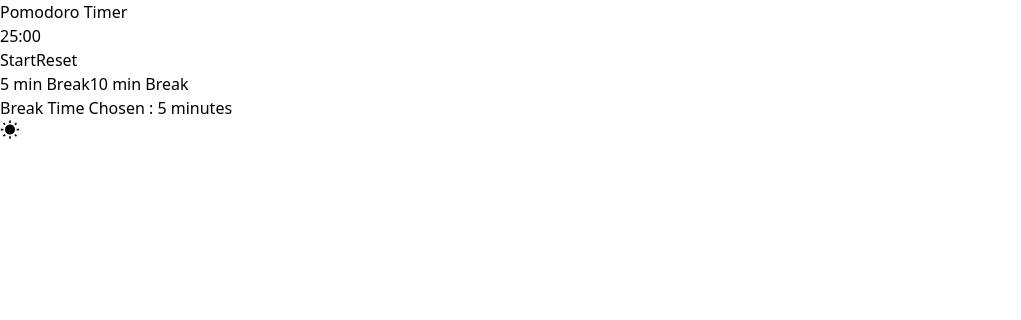
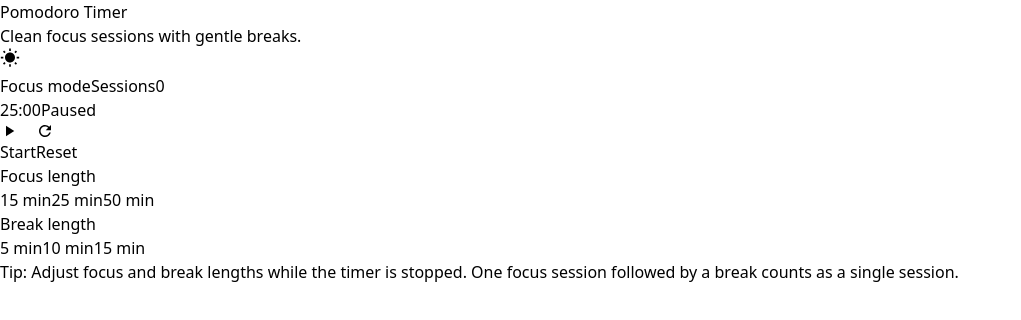
Before and after one commit to aliiexe/Pomodoro-Timer, a React (Vite) app: page / in a window 1280 px wide. Shown: the top 320 px of the page, without its empty margins (0-1021 px from the left). Built offline with nearby package versions, Linux system fonts and the light colour scheme.

Commit message:
fix: update dependencies and UI/UX

```diff
--- a/package.json
+++ b/package.json
@@ -23,10 +23,8 @@
     "eslint-plugin-react": "^7.33.2",
     "eslint-plugin-react-hooks": "^4.6.0",
     "eslint-plugin-react-refresh": "^0.4.5",
-    "init": "^0.1.2",
-    "npx": "^10.2.2",
     "postcss": "^8.4.35",
     "tailwindcss": "^3.4.1",
-    "vite": "^5.1.4"
+    "vite": "^7.3.1"
   }
 }
--- a/src/Pomodoro.jsx
+++ b/src/Pomodoro.jsx
@@ -1,20 +1,60 @@
 import { useState, useEffect } from 'react';
-import { MdWbSunny, MdBrightness3 } from 'react-icons/md';
+import { MdWbSunny, MdBrightness3, MdPlayArrow, MdPause, MdRefresh } from 'react-icons/md';
+
+const STORAGE_KEYS = {
+  theme: 'pomodoro_theme',
+  workDuration: 'pomodoro_work_duration',
+  breakTime: 'pomodoro_break_time',
+};
+
+const getInitialTheme = () => {
+  if (typeof window === 'undefined') return false;
+
+  const stored = window.localStorage.getItem(STORAGE_KEYS.theme);
+  if (stored === 'dark') return true;
+  if (stored === 'light') return false;
+
+  return window.matchMedia &&
+    window.matchMedia('(prefers-color-scheme: dark)').matches;
+};
+
+const getInitialWorkDuration = () => {
+  if (typeof window === 'undefined') return 25;
+  const value = parseInt(window.localStorage.getItem(STORAGE_KEYS.workDuration) || '', 10);
+  return Number.isFinite(value) && value > 0 ? value : 25;
+};
+
+const getInitialBreakTime = () => {
+  if (typeof window === 'undefined') return 5;
+  const value = parseInt(window.localStorage.getItem(STORAGE_KEYS.breakTime) || '', 10);
+  return Number.isFinite(value) && value > 0 ? value : 5;
+};
 
 const Pomodoro = () => {
-  const [minutes, setMinutes] = useState(25);
+  const [darkMode, setDarkMode] = useState(getInitialTheme);
+  const [workDuration, setWorkDuration] = useState(getInitialWorkDuration); // in minutes
+  const [breakTime, setBreakTime] = useState(getInitialBreakTime);
+  const [minutes, setMinutes] = useState(workDuration);
   const [seconds, setSeconds] = useState(0);
   const [isActive, setIsActive] = useState(false);
-  const [breakTime, setBreakTime] = useState(5);
-  const [darkMode, setDarkMode] = useState(false);
+  const [isBreak, setIsBreak] = useState(false);
+  const [sessionsCompleted, setSessionsCompleted] = useState(0);
 
   useEffect(() => {
     let interval;
 
+    const startWork = () => {
+      setIsBreak(false);
+      setMinutes(workDuration);
+      setSeconds(0);
+      setIsActive(true);
+    };
+
     const startBreak = () => {
-      setIsActive(true);
+      setIsBreak(true);
       setMinutes(breakTime);
       setSeconds(0);
+      setIsActive(true);
     };
 
     if (isActive) {
@@ -23,8 +63,18 @@ const Pomodoro = () => {
           if (minutes === 0) {
             clearInterval(interval);
             setIsActive(false);
+
+            if (!isBreak) {
+              // finished a focus session
+              setSessionsCompleted((prev) => prev + 1);
               if (breakTime > 0) {
                 startBreak();
+              } else {
+                startWork();
+              }
+            } else {
+              // finished break, go back to focus
+              startWork();
             }
           } else {
             setMinutes((prev) => prev - 1);
@@ -37,7 +87,23 @@ const Pomodoro = () => {
     }
 
     return () => clearInterval(interval);
-  }, [isActive, minutes, seconds, breakTime]);
+  }, [isActive, minutes, seconds, breakTime, isBreak, workDuration]);
+
+  // Persist simple preferences
+  useEffect(() => {
+    if (typeof window === 'undefined') return;
+    window.localStorage.setItem(STORAGE_KEYS.theme, darkMode ? 'dark' : 'light');
+  }, [darkMode]);
+
+  useEffect(() => {
+    if (typeof window === 'undefined') return;
+    window.localStorage.setItem(STORAGE_KEYS.workDuration, String(workDuration));
+  }, [workDuration]);
+
+  useEffect(() => {
+    if (typeof window === 'undefined') return;
+    window.localStorage.setItem(STORAGE_KEYS.breakTime, String(breakTime));
+  }, [breakTime]);
 
   const toggleTimer = () => {
     setIsActive((prev) => !prev);
@@ -45,14 +111,22 @@ const Pomodoro = () => {
 
   const resetTimer = () => {
     setIsActive(false);
-    setMinutes(25);
+    setIsBreak(false);
+    setMinutes(workDuration);
     setSeconds(0);
   };
 
   const setBreakTimeHandler = (time) => {
     if (!isActive) {
       setBreakTime(time);
-      resetTimer();
+    }
+  };
+
+  const setWorkDurationHandler = (duration) => {
+    if (!isActive) {
+      setWorkDuration(duration);
+      setMinutes(duration);
+      setSeconds(0);
     }
   };
 
@@ -60,67 +134,153 @@ const Pomodoro = () => {
     setDarkMode((prev) => !prev);
   };
 
+  const formattedMinutes = String(minutes).padStart(2, '0');
+  const formattedSeconds = String(seconds).padStart(2, '0');
+
   return (
     <div
-      className={`flex flex-col items-center justify-center min-h-screen transition-all duration-500 ${
-        darkMode ? 'bg-black text-white' : 'bg-white text-black'
+      className={`min-h-screen flex items-center justify-center px-4 py-10 md:py-16 transition-colors duration-500 ${
+        darkMode ? 'bg-neutral-950 text-neutral-50' : 'bg-neutral-50 text-neutral-900'
       }`}
     >
-      <h1 className="text-3xl md:text-5xl lg:text-6xl font-bold mb-4">Pomodoro Timer</h1>
-      <div className="text-4xl md:text-9xl mb-4">
-        {String(minutes).padStart(2, '0')}:{String(seconds).padStart(2, '0')}
+      <div
+        className={`w-full max-w-2xl rounded-3xl border shadow-xl transition-all duration-500 ${
+          darkMode ? 'bg-neutral-900/95 border-neutral-800' : 'bg-white border-neutral-200'
+        }`}
+      >
+        <header className="flex items-center justify-between px-6 pt-5 pb-3 md:px-8">
+          <div>
+            <h1 className="text-2xl md:text-3xl font-semibold tracking-tight">Pomodoro Timer</h1>
+            <p className="mt-1 text-xs md:text-sm text-neutral-400">
+              Clean focus sessions with gentle breaks.
+            </p>
           </div>
-      <div className="flex flex-col md:flex-row space-y-4 md:space-y-0 md:space-x-4 mb-4">
           <button
-          className={`${
-            darkMode ? 'bg-gray-800 text-white' : 'bg-gray-200 text-black'
-          } px-4 md:px-6 py-2 md:py-3 rounded-md hover:text-white hover:bg-gray-600 transition`}
+            className={`inline-flex items-center justify-center rounded-full p-2.5 transition-colors duration-300 ${
+              darkMode
+                ? 'bg-neutral-800 text-amber-300 hover:bg-neutral-700'
+                : 'bg-neutral-100 text-amber-500 hover:bg-neutral-200'
+            }`}
+            onClick={toggleDarkMode}
+            aria-label="Toggle theme"
+          >
+            {darkMode ? <MdBrightness3 size={20} /> : <MdWbSunny size={20} />}
+          </button>
+        </header>
+
+        <main className="px-6 pb-6 pt-1 md:px-8 space-y-6 md:space-y-7">
+          <section className="flex items-center justify-between text-xs md:text-sm text-neutral-400">
+            <span className="flex items-center gap-2">
+              <span
+                className={`h-2.5 w-2.5 rounded-full ${
+                  isBreak ? 'bg-emerald-400' : 'bg-sky-400'
+                }`}
+              />
+              <span className="font-medium text-neutral-200">
+                {isBreak ? 'Break' : 'Focus'} mode
+              </span>
+            </span>
+            <span className="flex items-center gap-2">
+              <span className="uppercase tracking-[0.18em] text-neutral-500">Sessions</span>
+              <span className="text-base md:text-lg font-semibold text-neutral-100">
+                {sessionsCompleted}
+              </span>
+            </span>
+          </section>
+
+          <section className="flex flex-col items-center gap-5">
+            <div
+              className={`flex flex-col items-center justify-center rounded-full border text-center transition-colors duration-500 ${
+                darkMode
+                  ? 'border-neutral-700 bg-neutral-900/90'
+                  : 'border-neutral-200 bg-neutral-50'
+              } w-56 h-56 md:w-64 md:h-64`}
+            >
+              <span className="text-5xl md:text-6xl font-mono tabular-nums tracking-tight">
+                {formattedMinutes}:{formattedSeconds}
+              </span>
+              <span className="mt-2 text-xs md:text-sm text-neutral-400">
+                {isActive ? 'Running' : 'Paused'}
+              </span>
+            </div>
+
+            <div className="flex flex-wrap items-center justify-center gap-3">
+              <button
+                className={`inline-flex items-center gap-2 rounded-full px-6 py-2.5 text-sm md:text-base font-medium transition-colors duration-300 ${
+                  isActive
+                    ? 'bg-amber-500 text-neutral-950 hover:bg-amber-400'
+                    : 'bg-emerald-500 text-neutral-950 hover:bg-emerald-400'
+                }`}
                 onClick={toggleTimer}
               >
+                {isActive ? <MdPause size={18} /> : <MdPlayArrow size={18} />}
                 {isActive ? 'Pause' : 'Start'}
               </button>
               <button
-          className={`${
-            darkMode ? 'bg-gray-800 text-white' : 'bg-gray-200 text-black'
-          } px-4 md:px-6 py-2 md:py-3 rounded-md hover:text-white hover:bg-gray-600 transition`}
+                className="inline-flex items-center gap-2 rounded-full px-5 py-2.5 text-sm md:text-base font-medium bg-neutral-800 text-neutral-50 hover:bg-neutral-700 transition-colors duration-300 disabled:opacity-60 disabled:cursor-not-allowed"
                 onClick={resetTimer}
+                disabled={minutes === workDuration && seconds === 0 && !isActive && !isBreak}
               >
+                <MdRefresh size={18} />
                 Reset
               </button>
             </div>
-      <div className="flex flex-col md:flex-row space-y-4 md:space-y-0 md:space-x-4">
+          </section>
+
+          <section className="grid gap-4 md:grid-cols-2 text-xs md:text-sm">
+            <div>
+              <p className="mb-2 font-medium text-neutral-400">Focus length</p>
+              <div className="flex flex-wrap gap-2">
+                {[15, 25, 50].map((duration) => (
                   <button
-          className={`${
-            darkMode ? 'bg-gray-800 text-white' : 'bg-gray-200 text-black'
-          } px-4 md:px-6 py-2 md:py-3 rounded-md hover:text-white hover:bg-gray-600 transition ${
-            breakTime === 5 ? 'border-2 border-white' : ''
+                    key={duration}
+                    type="button"
+                    disabled={isActive}
+                    onClick={() => setWorkDurationHandler(duration)}
+                    className={`flex-1 rounded-full px-3.5 py-2.5 font-medium border transition-colors duration-200 disabled:cursor-not-allowed ${
+                      workDuration === duration
+                        ? 'bg-neutral-100 text-neutral-900 border-neutral-300'
+                        : darkMode
+                        ? 'bg-neutral-900 border-neutral-700 text-neutral-200 hover:bg-neutral-800'
+                        : 'bg-white border-neutral-200 text-neutral-700 hover:bg-neutral-50'
                     }`}
-          onClick={() => setBreakTimeHandler(5)}
                   >
-          5 min Break
+                    {duration} min
                   </button>
+                ))}
+              </div>
+            </div>
+
+            <div>
+              <p className="mb-2 font-medium text-neutral-400">Break length</p>
+              <div className="flex flex-wrap gap-2">
+                {[5, 10, 15].map((time) => (
                   <button
-          className={`${
-            darkMode ? 'bg-gray-800 text-white' : 'bg-gray-200 text-black'
-          } px-4 md:px-6 py-2 md:py-3 rounded-md hover:bg-gray-600 hover:text-white transition ${
-            breakTime === 10 ? 'border-2 border-white' : ''
+                    key={time}
+                    type="button"
+                    disabled={isActive}
+                    onClick={() => setBreakTimeHandler(time)}
+                    className={`flex-1 rounded-full px-3.5 py-2.5 font-medium border transition-colors duration-200 disabled:cursor-not-allowed ${
+                      breakTime === time
+                        ? 'bg-neutral-100 text-neutral-900 border-neutral-300'
+                        : darkMode
+                        ? 'bg-neutral-900 border-neutral-700 text-neutral-200 hover:bg-neutral-800'
+                        : 'bg-white border-neutral-200 text-neutral-700 hover:bg-neutral-50'
                     }`}
-          onClick={() => setBreakTimeHandler(10)}
                   >
-          10 min Break
+                    {time} min
                   </button>
+                ))}
               </div>
-      <div className="mt-4 text-lg">
-        Break Time Chosen : {breakTime} minutes
             </div>
-      <button
-        className={`${
-          darkMode ? 'bg-gray-800 text-white' : 'bg-gray-200 text-black'
-        } fixed bottom-4 right-4 p-2 md:p-3 rounded-full hover:bg-gray-600 transition`}
-        onClick={toggleDarkMode}
-      >
-        {darkMode ? <MdBrightness3 size={20} /> : <MdWbSunny size={20} />}
-      </button>
+          </section>
+
+          <p className="text-[11px] md:text-xs text-neutral-500">
+            Tip: Adjust focus and break lengths while the timer is stopped. One focus session followed
+            by a break counts as a single session.
+          </p>
+        </main>
+      </div>
     </div>
   );
 };
```
Also changed, not shown: 1 other file (tests, documents, lock files or other folders). Lines whose indentation alone changed are shown as unchanged.
